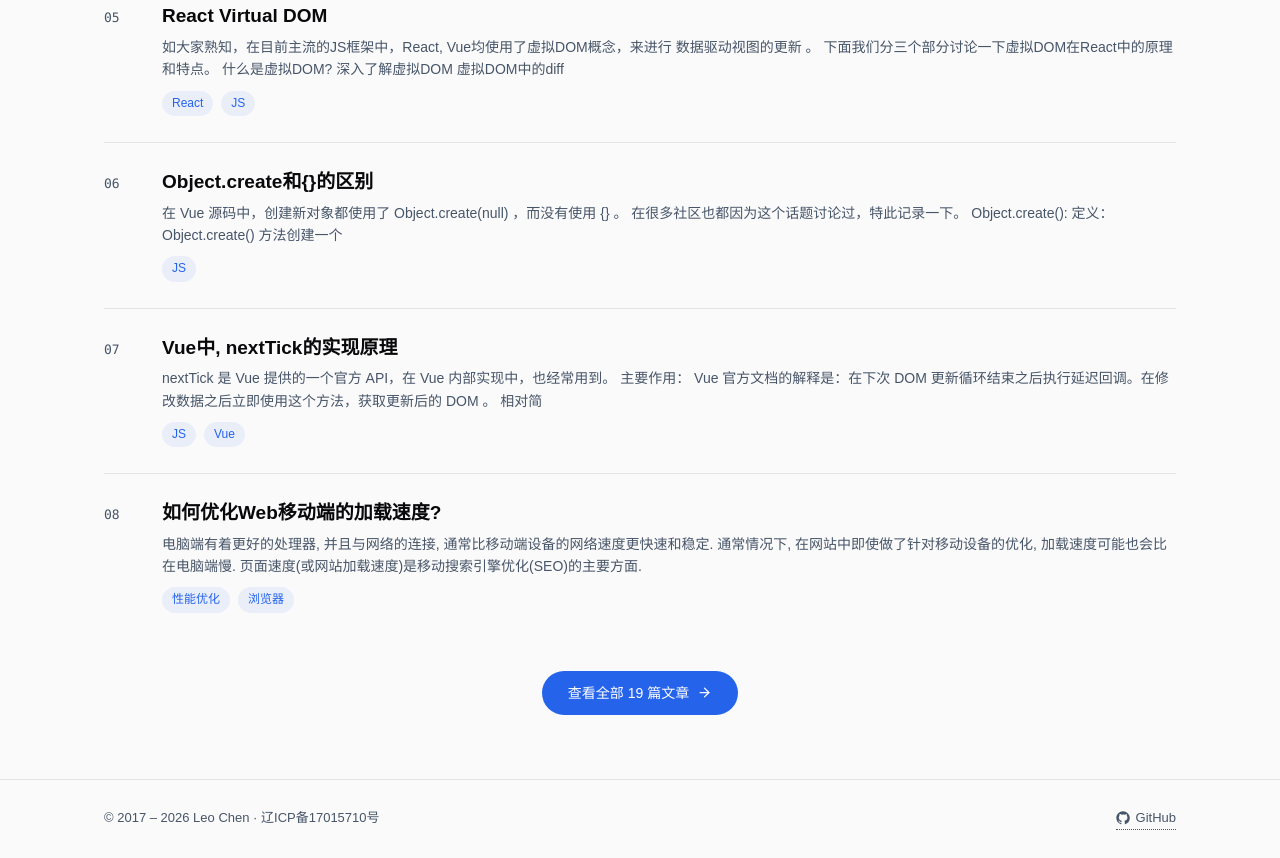
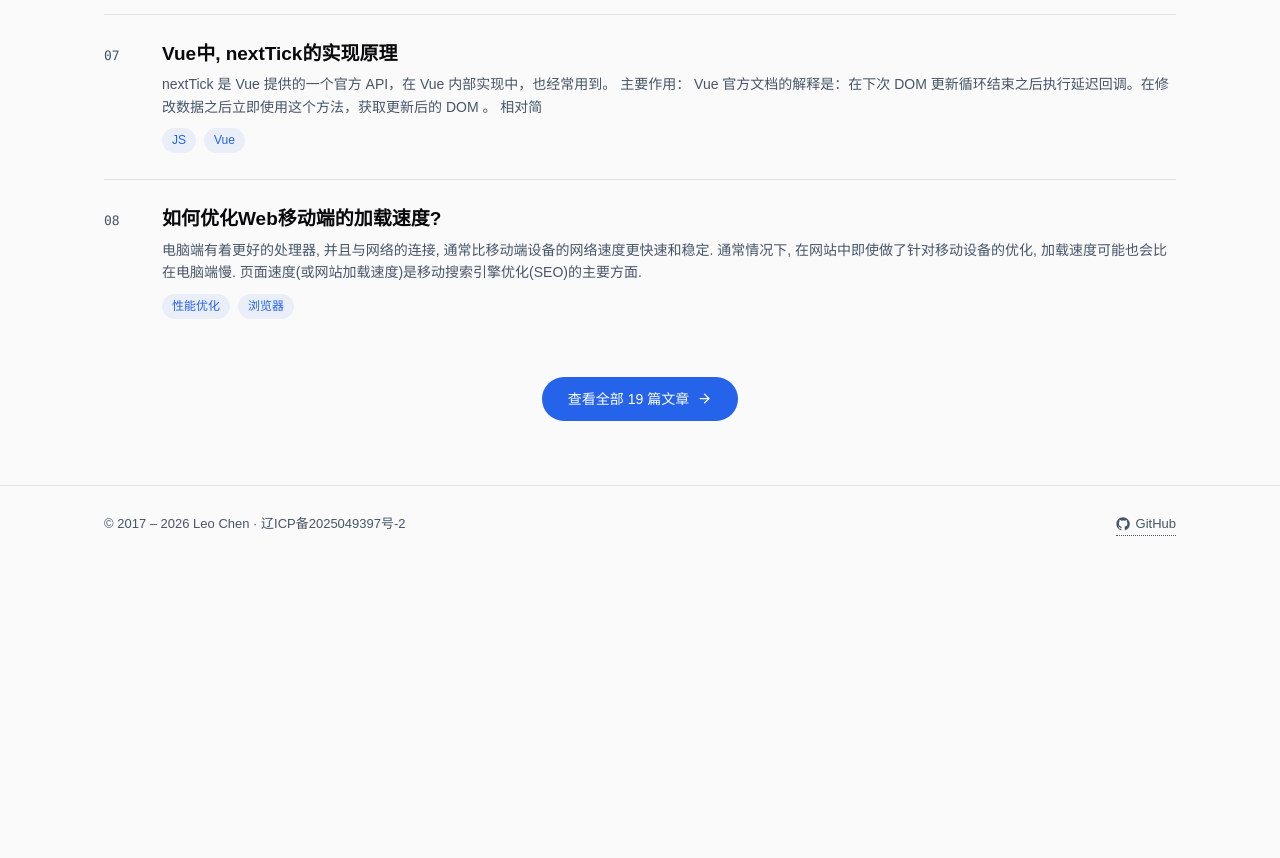
Before and after one commit to leocs2417/blog, an Astro site in the folder site/: page / in a window 1280 px wide. Shown: the part 1419-2277 px from the top of the page. After the commit the page ends 1983 px from the top, so only its background shows below. Built offline with nearby package versions, Linux system fonts and the light colour scheme; Astro itself is replaced by a stand-in of ours.

Commit message:
chore: update blog filing details

```diff
--- a/site/src/components/Footer.astro
+++ b/site/src/components/Footer.astro
@@ -3,7 +3,7 @@ const B = import.meta.env.BASE_URL.replace(/\/$/, '');
 ---
 <footer>
   <div class="wrap">
-    <span>© 2017 – 2026 Leo Chen · 辽ICP备17015710号</span>
+    <span>© 2017 – 2026 Leo Chen · 辽ICP备2025049397号-2</span>
     <a href="https://github.com/leocs2417" target="_blank" rel="noopener noreferrer">
       <svg viewBox="0 0 24 24" fill="currentColor" aria-hidden="true"><path d="M12 .5C5.7.5.6 5.6.6 11.9c0 5 3.3 9.3 7.8 10.8.6.1.8-.2.8-.5v-2c-3.2.7-3.8-1.4-3.8-1.4-.5-1.3-1.3-1.7-1.3-1.7-1-.7.1-.7.1-.7 1.2.1 1.8 1.2 1.8 1.2 1 1.8 2.8 1.3 3.5 1 .1-.8.4-1.3.7-1.6-2.6-.3-5.3-1.3-5.3-5.7 0-1.3.4-2.3 1.2-3.1-.1-.3-.5-1.5.1-3.1 0 0 1-.3 3.3 1.2a11.5 11.5 0 0 1 6 0C17.3 4.6 18.3 5 18.3 5c.6 1.6.2 2.8.1 3.1.8.8 1.2 1.8 1.2 3.1 0 4.4-2.7 5.4-5.3 5.7.4.4.8 1.1.8 2.2v3.2c0 .3.2.7.8.5 4.6-1.5 7.8-5.8 7.8-10.8C23.4 5.6 18.3.5 12 .5z"/></svg>
       GitHub
--- a/site/src/pages/index.astro
+++ b/site/src/pages/index.astro
@@ -7,6 +7,8 @@ import { sortPosts, BASE } from '../lib/utils';
 
 const posts = sortPosts(await getCollection('posts')).slice(0, 8);
 const total = sortPosts(await getCollection('posts')).length;
+// Re-enable after the public security website filing is complete.
+const showProjects = false;
 ---
 <BaseLayout title="Leo Chen 的个人空间" active="home">
   <main>
@@ -31,6 +33,7 @@ const total = sortPosts(await getCollection('posts')).length;
       <img class="avatar" src={`${BASE}assets/avatar.jpeg`} alt="Leo Chen 的头像" width="132" height="132">
     </header>
 
+    {showProjects && (
       <section class="wrap" style="padding-bottom:64px">
         <h2 class="section-title">作品集 / Projects</h2>
         <div style="display:grid; grid-template-columns:1fr; max-width:480px; gap:16px">
@@ -45,6 +48,7 @@ const total = sortPosts(await getCollection('posts')).length;
           />
         </div>
       </section>
+    )}
 
     <section class="wrap" style="padding-bottom:64px">
       <div class="section-title">最新文章 / Posts</div>
```
Lines whose indentation alone changed are shown as unchanged.
